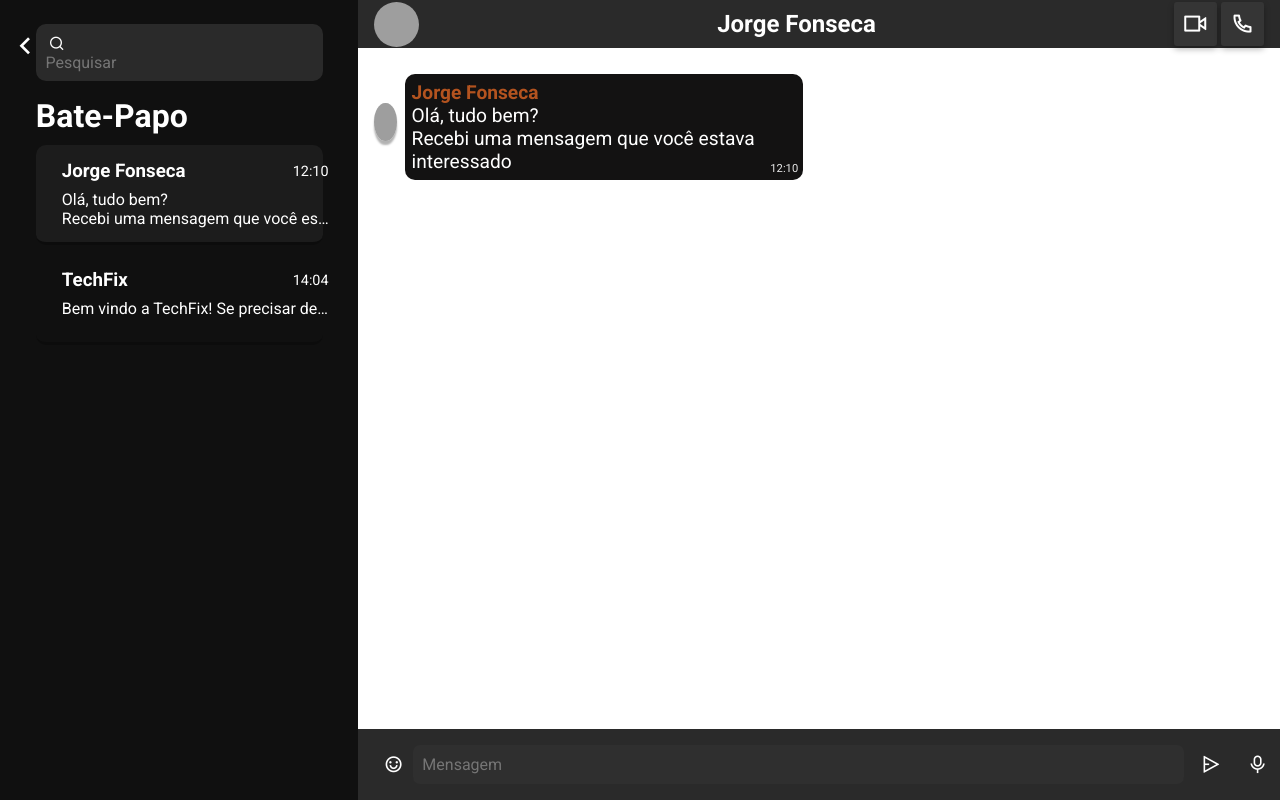
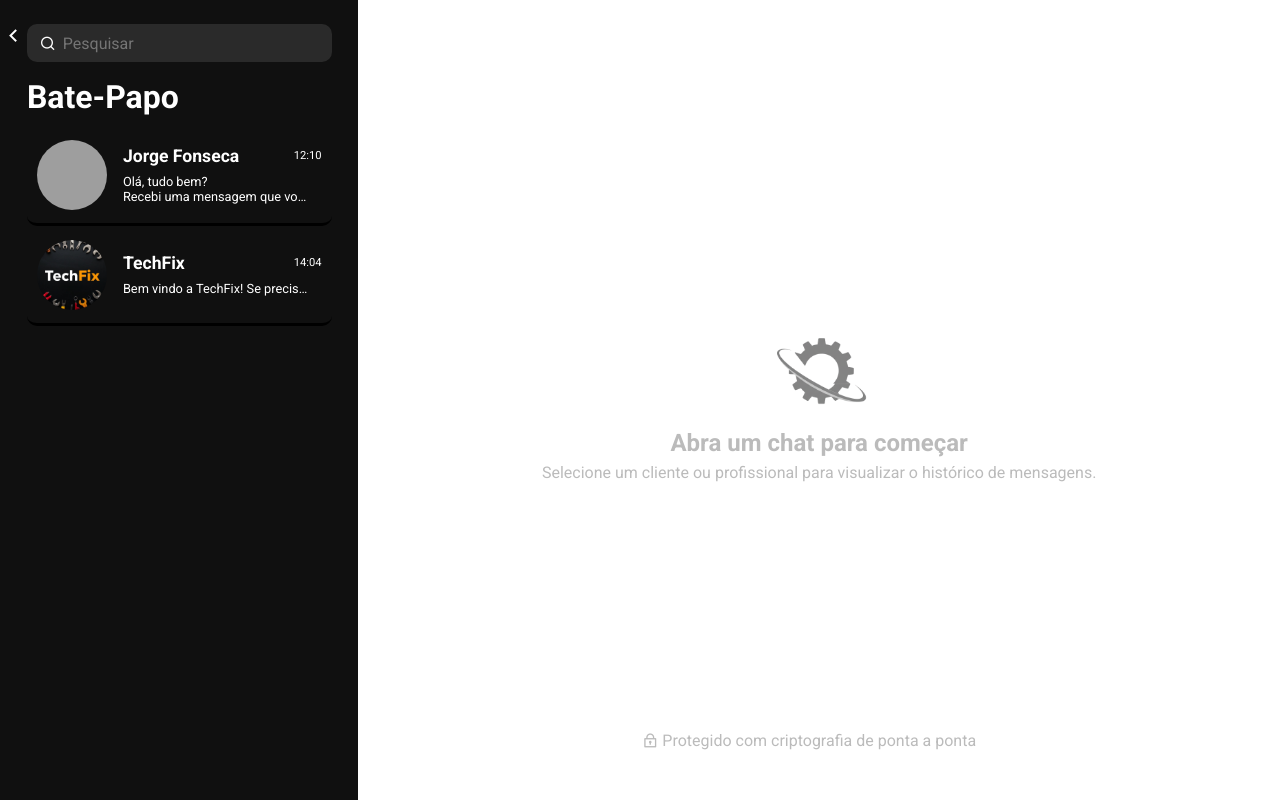
Before and after one commit to RafaelNunesCard/IBM-Projeto-1DS-AMS-2025, a PHP site: page /HTML/chat.html in a window 1280 px wide. Run offline with PHP 8.4, Linux system fonts and the light colour scheme; some libraries are stand-ins or nearby versions; grey boxes are pictures that could not be loaded.

Commit message:
Improve chat UI and fix review spelling
Enhanced chat interface with a default view, better profile selection, and updated styles in chat.css. Fixed spelling of 'Useful' in review buttons and messages in contratar.html. Added new logo image and made minor layout adjustments in popups and review sections.

```diff
--- a/CSS/chat.css
+++ b/CSS/chat.css
@@ -26,25 +26,19 @@ a{
 }
 
 /*Perfils*/
+
+
 #cont-perfils{
-    width: 80%;
+    width: 85%;
     height: 94%;
-}
-
-#ult-msg{
-    width: 30ch;
-    white-space: nowrap;
-    overflow: hidden;
-    text-overflow: ellipsis;
 }
 
 #return{
     color: white;
-    font-size: 2rem;
+    font-size: 1.5rem;
     position: absolute;
     top: 22px;
-    left: 4px;
-    padding: .3rem;
+    left: 1px;
     border-radius: 10px;
     transition: all .2s;
 }
@@ -66,7 +60,7 @@ a{
 }
 
 #pesquisar input{
-    width: 92%;
+    width: 89%;
     background: transparent;
     border: none;
     font-size: 1rem;
@@ -94,7 +88,7 @@ a{
     padding: 10px;
     border-radius: 10px;
     align-items: center;
-    border-bottom: 3px solid rgb(12, 12, 12);
+    border-bottom: 3px solid black;
 }
 
 #ativado{
@@ -107,35 +101,94 @@ aside{
 }
 
 aside h1{
+    font-size: 1.1rem;
     margin-bottom: 8px;
+}
+
+#ult-msg{
+    font-size: .8rem;
+    width: 26ch;
+    white-space: nowrap;
+    overflow: hidden;
+    text-overflow: ellipsis;
 }
 
 #horasbotas{
     position: absolute;
     top: 3px;
     right: 0;
-    font-size: .9rem;
+    font-size: .7rem;
 }
 
 .foto{
-    width: 85px;
+    width: 70px;
     height: 70px;
     overflow: hidden;
     display: flex;
     justify-content: center;
     align-items: center;
     border-radius: 50%;
+    flex-shrink: 0;
 }
 
 .foto img{
     height: 100%;
 }
 
+/*Default*/
+#cont1{
+    display: flex;
+    justify-content: center;
+    align-items: center;
+    height: 100%;
+    position: relative;
+}
+
+.default{
+    text-align: center;
+    align-items: center;
+    color: rgb(187, 187, 187);
+}
+
+.default h1{
+    margin-bottom: 6px;
+}
+
+.alinha{
+    display: flex;
+    justify-content: center;
+    align-items: center;
+}
+
+.logo-cinza{
+    width: 110px;
+    height: 110px;
+    overflow: hidden;
+    border-radius: 10px;
+    display: flex;
+    justify-content: center;
+    align-items: center;
+}
+
+.logo-cinza img{
+    width: 160%;
+}
+
+#especial{
+    width: 58%;
+    position: absolute;
+    text-align: center;
+    bottom: 50px;
+}
 
 /*Barra do topo*/
+#cont2{
+    display: none;
+}
+
 #pessoa{
     width: 100%;
-    height: 6%;
+    height: auto;
     background:#2a2a2a;
     display: flex;
     justify-content: space-between;
@@ -173,16 +226,13 @@ aside h1{
     transform: rotate(0);
     padding: .4rem .5rem;
     font-size: 1.6rem;
-    box-shadow: 0 5px 5px rgba(0, 0, 0, 0.5);
     background: rgba(255, 255, 255, 0.1);
 }
-
-
 
 /*====Mensagens====*/
 #mensagens{
     width: 100%;
-    height: 90%;
+    height: 80%;
 }
 
 .you-mensagens{
@@ -212,6 +262,7 @@ aside h1{
     justify-content: center;
     align-items: center;
     box-shadow: 0 4px 2px rgba(0, 0, 0, 0.3);
+    flex-shrink: 0;
 }
 
 .mini-foto img{
@@ -225,7 +276,7 @@ aside h1{
     padding: 7px;
     padding-right: 2.7rem;
     margin-top: 10px;
-    font-size: 1.2rem;
+    font-size: 1rem;
     width: 60ch;
     word-wrap: break-word;
     overflow-wrap: break-word;
--- a/CSS/contratar.css
+++ b/CSS/contratar.css
@@ -677,6 +677,11 @@ th {
     width: 100%;
   }
 
+  #review{
+    margin: 0;
+    width: 100%;
+  }
+
   table,
   td,
   th {
--- a/CSS/popups_contratar.css
+++ b/CSS/popups_contratar.css
@@ -85,7 +85,7 @@
 
 .popup-content {
   background-color: var(--preto);
-  margin: 15% auto;
+  margin: 13% auto;
   padding: 20px;
   width: 400px;
   border-radius: 10px;
--- a/HTML/Sobre.html
+++ b/HTML/Sobre.html
@@ -58,7 +58,7 @@
     <section class="hero">
       <div class="container">
         <h1>About Us</h1>
-        <p>Welcome to<strong>TechFix!</strong></p>
+        <p>Welcome to <strong>TechFix!</strong></p>
       </div>
     </section>
 
--- a/HTML/chat.html
+++ b/HTML/chat.html
@@ -37,8 +37,8 @@
             <input type="text" placeholder="Pesquisar" />
           </div>
           <h1 id="nome">Bate-Papo</h1>
-          <a href="#">
-            <div class="perfil" id="ativado">
+          <a href="#" onclick="ativar()">
+            <div class="perfil" id="Jorge">
               <div class="foto">
                 <img
                   src="https://pfst.cf2.poecdn.net/base/image/27cdbd2a42b23937e9ce950bcf18f0fe81dd1f1e17da8e6199da3893d427d5b9?w=1024&h=768&pmaid=466461082"
@@ -47,7 +47,10 @@
               </div>
               <aside>
                 <h1>Jorge Fonseca</h1>
-                <p id="ult-msg">Olá, tudo bem?<br> Recebi uma mensagem que você estava interessado</p>
+                <p id="ult-msg">
+                  Olá, tudo bem?<br />
+                  Recebi uma mensagem que você estava interessado
+                </p>
                 <span id="horasbotas">12:10</span>
               </aside>
             </div>
@@ -55,14 +58,13 @@
           <a href="#">
             <div class="perfil">
               <div class="foto">
-                <img
-                  src="../img/Sobre/Serviços.png"
-                  alt=""
-                />
+                <img src="../img/Sobre/Serviços.png" alt="" />
               </div>
               <aside>
                 <h1>TechFix</h1>
-                <p id="ult-msg">Bem vindo a TechFix! Se precisar de ajuda estamos aqui!</p>
+                <p id="ult-msg">
+                  Bem vindo a TechFix! Se precisar de ajuda estamos aqui!
+                </p>
                 <span id="horasbotas" id="tempo">14:04</span>
               </aside>
             </div>
@@ -71,6 +73,27 @@
       </section>
 
       <section id="perfil">
+        <div id="cont1">
+          <div class="default">
+            <div class="alinha">
+              <div class="logo-cinza">
+                <img src="../img/Logo-cinza.png" alt="" />
+              </div>
+            </div>
+            <h1>Abra um chat para começar</h1>
+            <p>
+              Selecione um cliente ou profissional para visualizar o histórico
+              de mensagens.
+            </p>
+            <div id="especial">
+              <p>
+                <i class="ri-lock-2-line"></i> Protegido com criptografia de
+                ponta a ponta
+              </p>
+            </div>
+          </div>
+        </div>
+        <div id="cont2">
           <div id="pessoa">
             <a href="contratar.html">
               <div id="foto">
@@ -96,7 +119,8 @@
                   />
                 </div>
                 <p>
-                <span class="nome">Jorge Fonseca</span><br />Olá, tudo bem?<br> Recebi uma mensagem que você estava interessado
+                  <span class="nome">Jorge Fonseca</span><br />Olá, tudo bem?<br />
+                  Recebi uma mensagem que você estava interessado
                   <span class="hora">12:10</span>
                 </p>
               </div>
@@ -104,13 +128,36 @@
           </div>
           <div id="digitar">
             <button id="mic"><i class="ri-emotion-happy-line"></i></button>
-          <input type="text" name="digita" placeholder="Mensagem" id="digita" />
+            <input
+              type="text"
+              name="digita"
+              placeholder="Mensagem"
+              id="digita"
+            />
             <button onclick="enviar()" id="enviar">
               <i class="ri-send-plane-2-line"></i>
             </button>
             <button id="mic"><i class="ri-mic-line"></i></button>
           </div>
+        </div>
       </section>
     </main>
   </body>
+  <script>
+    let perfil = document.getElementById("Jorge");
+    let defult = document.getElementById("cont1");
+    let conversa = document.getElementById("cont2");
+
+    function ativar() {
+      if(perfil.classList.contains("ativado")){
+        perfil.classList.remove("ativado");
+        defult.style.display = "flex";
+        conversa.style.display = "none";
+      }else{
+      perfil.classList.add("ativado");
+      defult.style.display = "none";
+      conversa.style.display = "block";
+      }
+    }
+  </script>
 </html>
```
Also changed, not shown: HTML/contratar.html (+7 -7 lines), img/Logo-cinza.png (added). Lines whose indentation alone changed are shown as unchanged.
